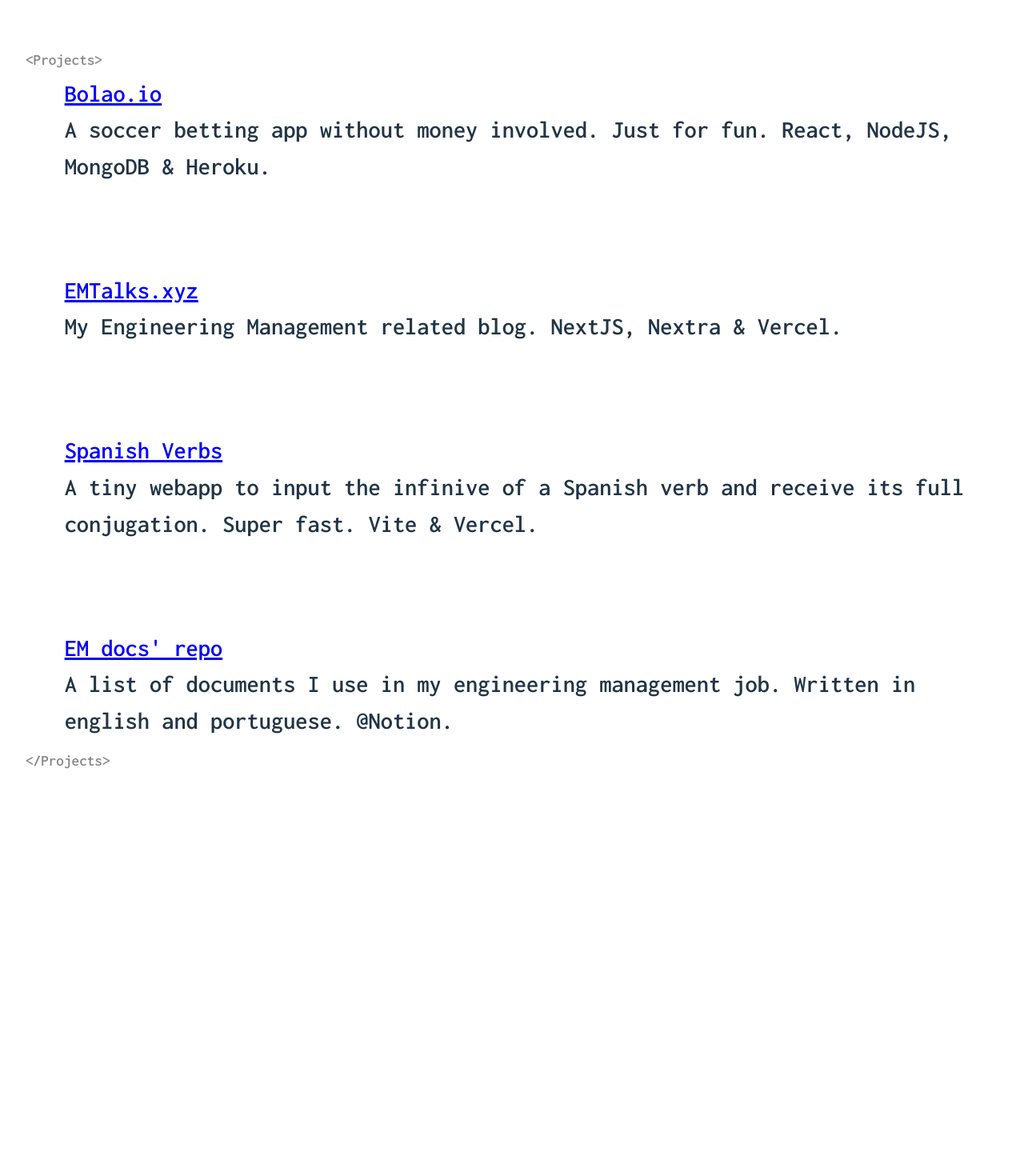
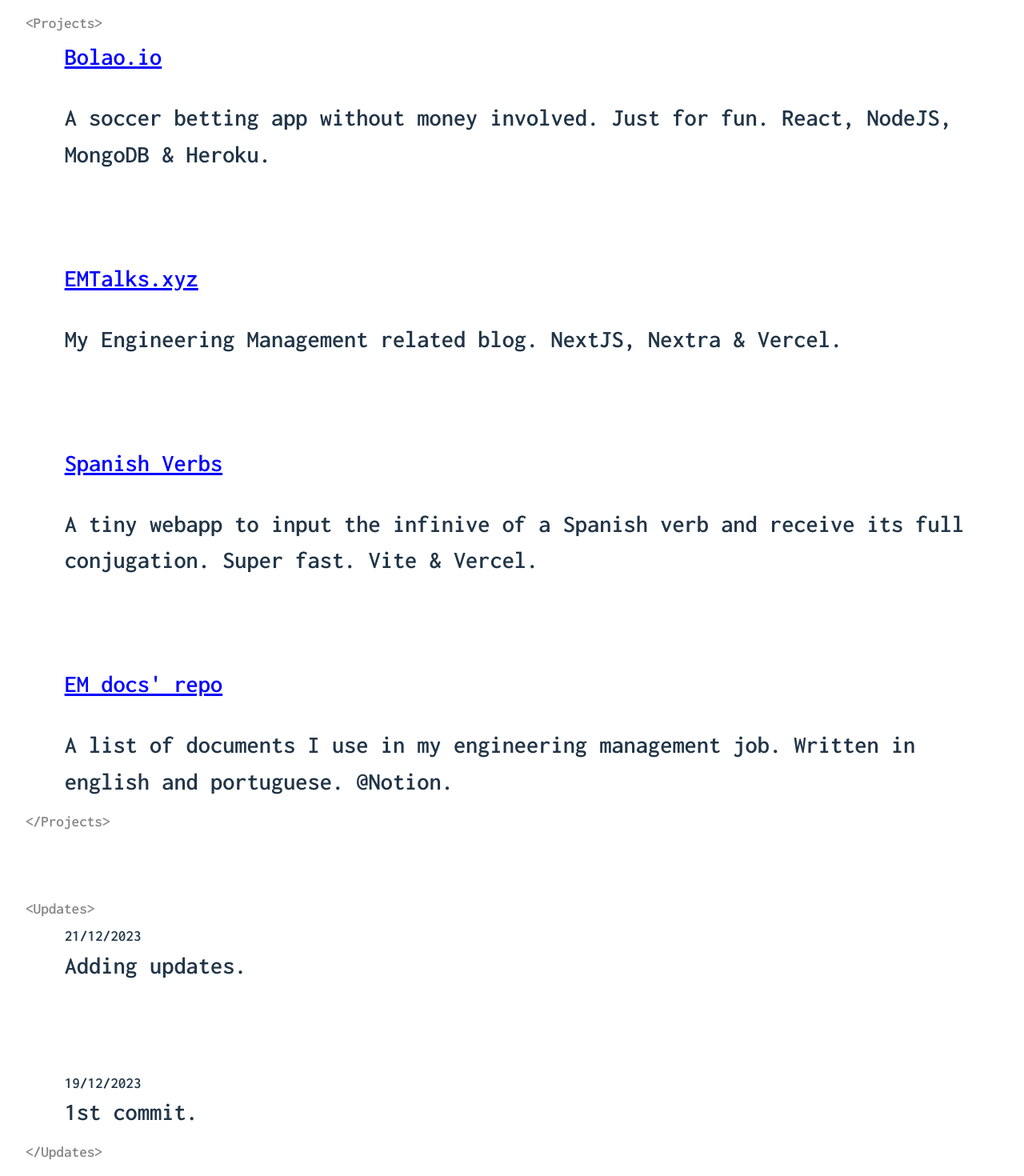
Before and after one commit to kevinch/kevinchevallierme, a React (Vite) app: page / in a window 1280 px wide. Shown: the part 800-2270 px from the top of the page at 80% size. Before the commit the page ends 1962 px from the top, so only its background shows below. Built offline with nearby package versions, Linux system fonts and the light colour scheme.

Commit message:
Add updates

```diff
--- a/src/App.css
+++ b/src/App.css
@@ -13,3 +13,11 @@
     font-size: 1.2rem;
     color: #878787
 }
+
+.container {
+    margin-bottom: 4rem;
+}
+
+.intro-text {
+    padding-left: 4%;
+}
--- a/src/App.jsx
+++ b/src/App.jsx
@@ -1,19 +1,19 @@
-import Project from "./components/Project.jsx";
+import Projects from "./components/Projects.jsx";
+import Updates from "./components/Updates.jsx";
 
 import "./App.css";
 
 function App() {
   return (
     <div className="app">
-      <div className="intro" style={{ marginBottom: "4rem" }}>
+      <div className="intro-container container">
         <span className="code-help">{"<Intro>"}</span>
-        <div style={{ paddingLeft: "4%" }}>
+        <div className="intro-text">
           Hi, hola, oi, salut.
           <br />
           <br />
           Kevin here, french frontend developer turned engineering manager and
-          living in Brazil. Yes, I speak (almost) 4 languages, my spanish is in
-          progress since 2022.
+          living in Brazil. Yes, I speak (almost) 4 languages.
           <br />
           <br />I currently manage a team of developers, front, back and native
           at Mercado Livre that work on one of the biggest fintech apps in Latin
@@ -27,32 +27,9 @@
         <span className="code-help">{"</Intro>"}</span>
       </div>
 
-      <span className="code-help">{"<Projects>"}</span>
-      <div>
-      <Project
-        description="A soccer betting app without money involved. Just for fun. React, NodeJS, MongoDB & Heroku."
-        name="Bolao.io"
-        link="https://bolao.io"
-      />
+      <Projects />
 
-      <Project
-        description="My Engineering Management related blog. NextJS, Nextra & Vercel."
-        name="EMTalks.xyz"
-        link="https://emtalks.xyz"
-      />
-
-      <Project
-        description="A tiny webapp to input the infinive of a Spanish verb and receive its full conjugation. Super fast. Vite & Vercel."
-        name="Spanish Verbs"
-        link="https://vite-verbs-es.vercel.app/"
-      />
-
-      <Project
-        description="A list of documents I use in my engineering management job. Written in english and portuguese. @Notion."
-        name="EM docs' repo"
-        link="https://www.notion.so/Kevin-s-EM-documents-repository-9fe8ea54671b4d57a64f92e8cb34bcbd"
-      /></div>
-      <span className="code-help">{"</Projects>"}</span>
+      <Updates />
     </div>
   );
 }
--- a/src/components/Project.css
+++ b/src/components/Project.css
@@ -6,3 +6,7 @@
 .project-container:last-child {
   margin-bottom: 0;
 }
+
+.project-description {
+    margin-bottom: 0;
+}
--- a/src/components/Project.jsx
+++ b/src/components/Project.jsx
@@ -1,14 +1,14 @@
-import "./Project.css";
-
 function Project({ name, link, description }) {
   return (
     <div className="project-container">
-      <div className="project-title" style={{marginBottom: '0'}}>
+      <div className="project-title">
         <a style={{ textDecoration: "underline" }} href={link}>
           {name}
         </a>
       </div>
-      <p style={{margin: 0}} className="project-description">{description}</p>
+      <p className="project-description">
+        {description}
+      </p>
     </div>
   );
 }
--- /dev/null
+++ b/src/components/Projects.jsx
@@ -0,0 +1,41 @@
+import Project from "./Project.jsx";
+
+import "./Project.css";
+
+function Projects() {
+  return (
+    <div className="projects-container container">
+      <span className="code-help">{"<Projects>"}</span>
+
+      <div className="projects-list">
+        <Project
+          description="A soccer betting app without money involved. Just for fun. React, NodeJS, MongoDB & Heroku."
+          name="Bolao.io"
+          link="https://bolao.io"
+        />
+
+        <Project
+          description="My Engineering Management related blog. NextJS, Nextra & Vercel."
+          name="EMTalks.xyz"
+          link="https://emtalks.xyz"
+        />
+
+        <Project
+          description="A tiny webapp to input the infinive of a Spanish verb and receive its full conjugation. Super fast. Vite & Vercel."
+          name="Spanish Verbs"
+          link="https://vite-verbs-es.vercel.app/"
+        />
+
+        <Project
+          description="A list of documents I use in my engineering management job. Written in english and portuguese. @Notion."
+          name="EM docs' repo"
+          link="https://www.notion.so/Kevin-s-EM-documents-repository-9fe8ea54671b4d57a64f92e8cb34bcbd"
+        />
+      </div>
+
+      <span className="code-help">{"</Projects>"}</span>
+    </div>
+  );
+}
+
+export default Projects;
--- /dev/null
+++ b/src/components/Update.jsx
@@ -0,0 +1,10 @@
+function Update({ date, description }) {
+  return (
+    <div className="update-container">
+      <p className="update-date">{date}</p>
+      <p className="update-description">{description}</p>
+    </div>
+  );
+}
+
+export default Update;
--- /dev/null
+++ b/src/components/Updates.css
@@ -0,0 +1,18 @@
+.update-container {
+    margin-bottom: 9%;
+    padding-left: 4%;
+}
+
+.update-container:last-child {
+  margin-bottom: 0;
+}
+
+.update-date {
+    margin: 0;
+    font-size: 1.2rem;
+}
+
+.update-description {
+    margin-top: 0;
+    margin-bottom: 0;
+}
--- /dev/null
+++ b/src/components/Updates.jsx
@@ -0,0 +1,27 @@
+import Update from "./Update.jsx";
+
+import "./Updates.css";
+
+function Updates() {
+  return (
+    <div className="updates-container container">
+      <span className="code-help">{"<Updates>"}</span>
+
+      <div className="updates-list">
+      <Update
+          description="Adding updates."
+          date="21/12/2023"
+        />
+
+        <Update
+          description="1st commit."
+          date="19/12/2023"
+        />
+      </div>
+
+      <span className="code-help">{"</Updates>"}</span>
+    </div>
+  );
+}
+
+export default Updates;
```
